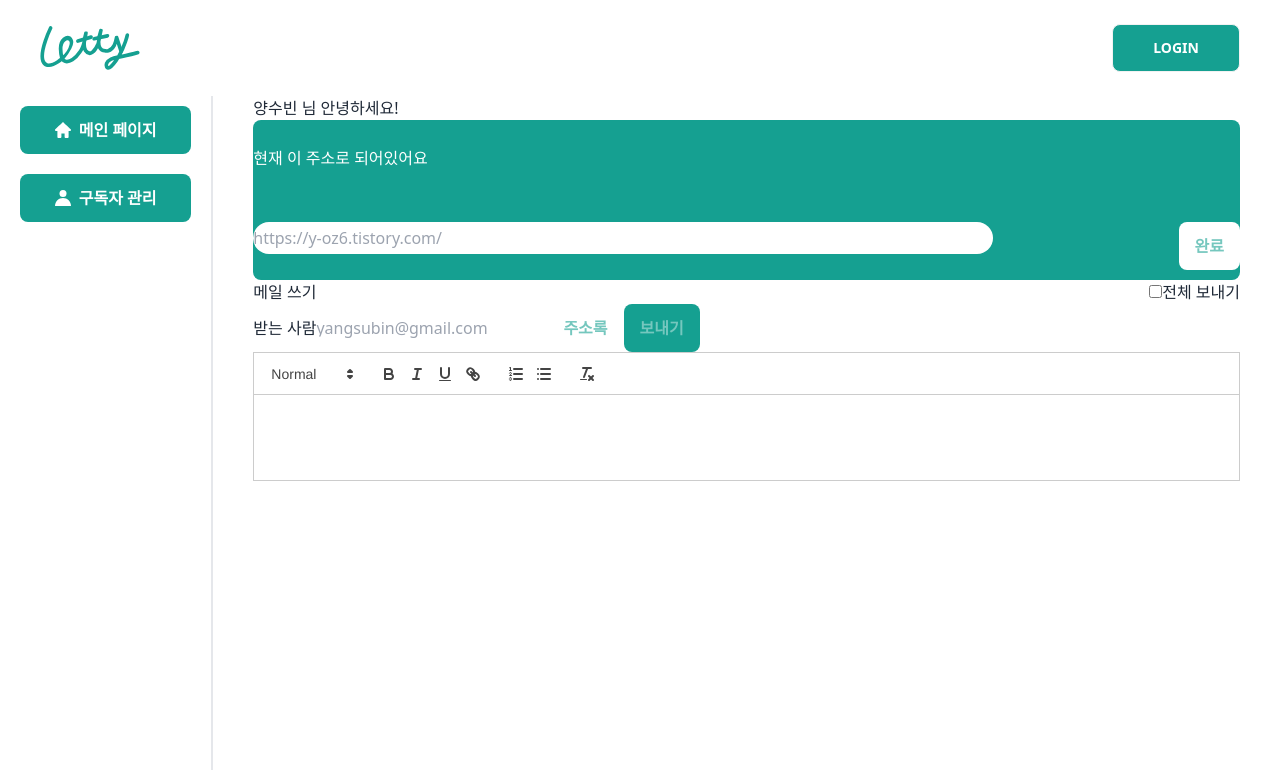
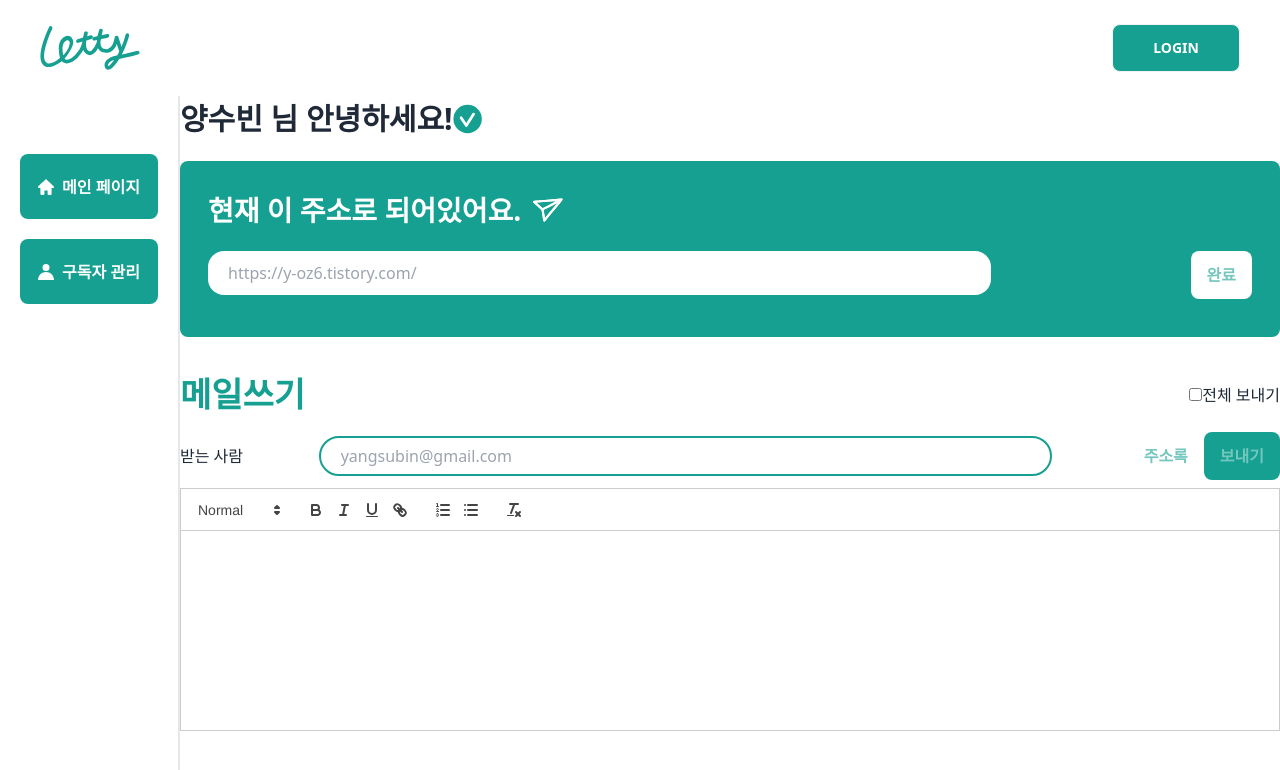
Before and after one commit to letty-project/letty-client, a React (Vite) app: page /mailing in a window 1280 px wide. Shown: the top 770 px of the page. Built offline with nearby package versions, Linux system fonts and the light colour scheme.

Commit message:
feat: mailing page 구현
- 레이아웃 설정
- 스타일링
- Icon 추가

```diff
--- a/src/pages/Mailing.tsx
+++ b/src/pages/Mailing.tsx
@@ -2,28 +2,40 @@ import ReactQuill from 'react-quill';
 import 'react-quill/dist/quill.snow.css';
 import home from '../assets/home.svg';
 import person from '../assets/person.svg';
+import CheckIcon from '../components/icon/CheckIcon';
+import AirplaneIcon from '../components/icon/AirplaneIcon';
 
 const Mailing = () => {
   return (
-    <div className="flex flex-row h-full bg-white">
-      <div className="h-full flex flex-col px-5 w-1/6  border-r-2">
-        <button className="btn bg-[#15A091] my-[10px] border-0 text-white font-semibold text-base w-full">
+    <div className="flex flex-row h-full w-screen bg-white">
+      <div className="h-full flex flex-col px-5 w-1/6  border-r-2 pt-12">
+        <button className="text-[16px] btn  h-[65px] bg-[#15A091] my-[10px] border-0 text-white font-semibold text-base">
           <img className="" src={home} alt="home" />
           메인 페이지
         </button>
-        <button className="btn bg-[#15A091] my-[10px] border-0 text-white font-semibold text-base w-full">
+        <button className="text-[16px] btn  h-[65px]  bg-[#15A091] my-[10px] border-0 text-white font-semibold text-base">
           <img className="" src={person} alt="person" />
           구독자 관리
         </button>
       </div>
-      <div className="flex justify-center items-center w-5/6 px-10">
-        <div className="flex flex-col w-full h-full">
-          <div>양수빈 님 안녕하세요!</div>
-          <div className="rounded-lg flex flex-col justify-around w-full h-[10rem] bg-primary-default border-0 ">
-            <div className="text-white">현재 이 주소로 되어있어요</div>
-            <div className="flex flex-row justify-between h-8">
+      <div className="flex justify-center items-center w-screen">
+        <div className="flex flex-col h-full w-[1100px]">
+          <div className="flex flex-row items-center">
+            <div className="font-black text-[30px]">양수빈 님 안녕하세요!</div>
+            <CheckIcon width="30px" height="30px" fill="#15A091" />
+          </div>
+          <div className="rounded-lg flex flex-col w-full p-7 bg-primary-default border-0 h-1/4 my-5">
+            <div className="flex flex-row">
+              <div className="text-white text-[28px] font-bold mr-3">
+                현재 이 주소로 되어있어요.
+              </div>
+              <div className="flex flex-row justify-center items-center">
+                <AirplaneIcon width="30px" height="30px" fill="white" />
+              </div>
+            </div>
+            <div className="flex flex-row justify-between pt-5">
               <input
-                className="w-3/4 rounded-3xl"
+                className="w-3/4 rounded-2xl h-11 px-5"
                 placeholder="https://y-oz6.tistory.com/"
               />
               <button className="btn bg-white text-primary-light  border-0  font-semibold text-base ">
@@ -32,29 +44,39 @@ const Mailing = () => {
             </div>
           </div>
           <div>
-            <div className="flex flex-row justify-between">
-              <div>메일 쓰기</div>
+            <div className="flex flex-row items-center justify-between ">
+              <div className=" text-primary-default text-[34px] font-black mr-3 my-3">
+                메일쓰기
+              </div>
               <div>
                 <input id="send-all-button" type="checkbox" />
                 <label htmlFor="send-all-button">전체 보내기</label>
               </div>
             </div>
           </div>
-          <div>
-            <label htmlFor="sender">받는 사람</label>
+          <div className="flex flex-row justify-between items-center">
+            <label className="text-[16px]" htmlFor="sender">
+              받는 사람
+            </label>
             <input
               id="sender"
-              className="rounded-3xl"
+              className="rounded-3xl border-2 border-[#15A091] w-2/3 h-10 px-5"
               placeholder="yangsubin@gmail.com"
             />
-            <button className="btn bg-white text-primary-light  border-0  font-semibold text-base ">
-              주소록
-            </button>
-            <button className="btn bg-primary-default text-primary-light  border-0  font-semibold text-base ">
-              보내기
-            </button>
+            <div className="flex flex-row">
+              <button className="btn text-[16px] bg-white text-primary-light  border-0  font-semibold text-base ">
+                주소록
+              </button>
+              <button className="btn text-[16px] bg-primary-default text-primary-light  border-0  font-semibold text-base ">
+                보내기
+              </button>
+            </div>
           </div>
-          <ReactQuill className="bg-white" theme="snow" />
+          <ReactQuill
+            className="bg-white my-2"
+            style={{ height: '200px' }}
+            theme="snow"
+          />
         </div>
       </div>
     </div>
```
